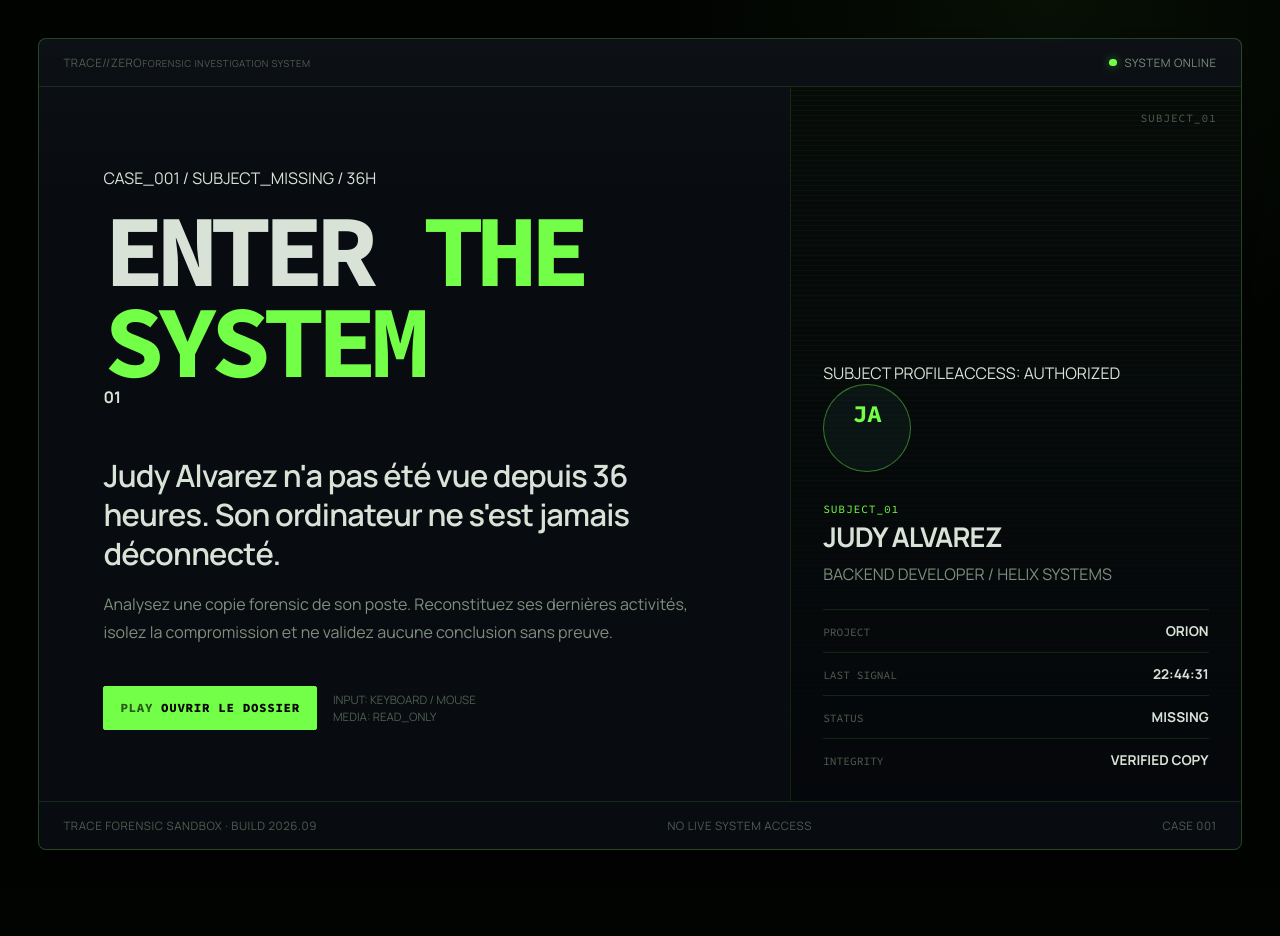
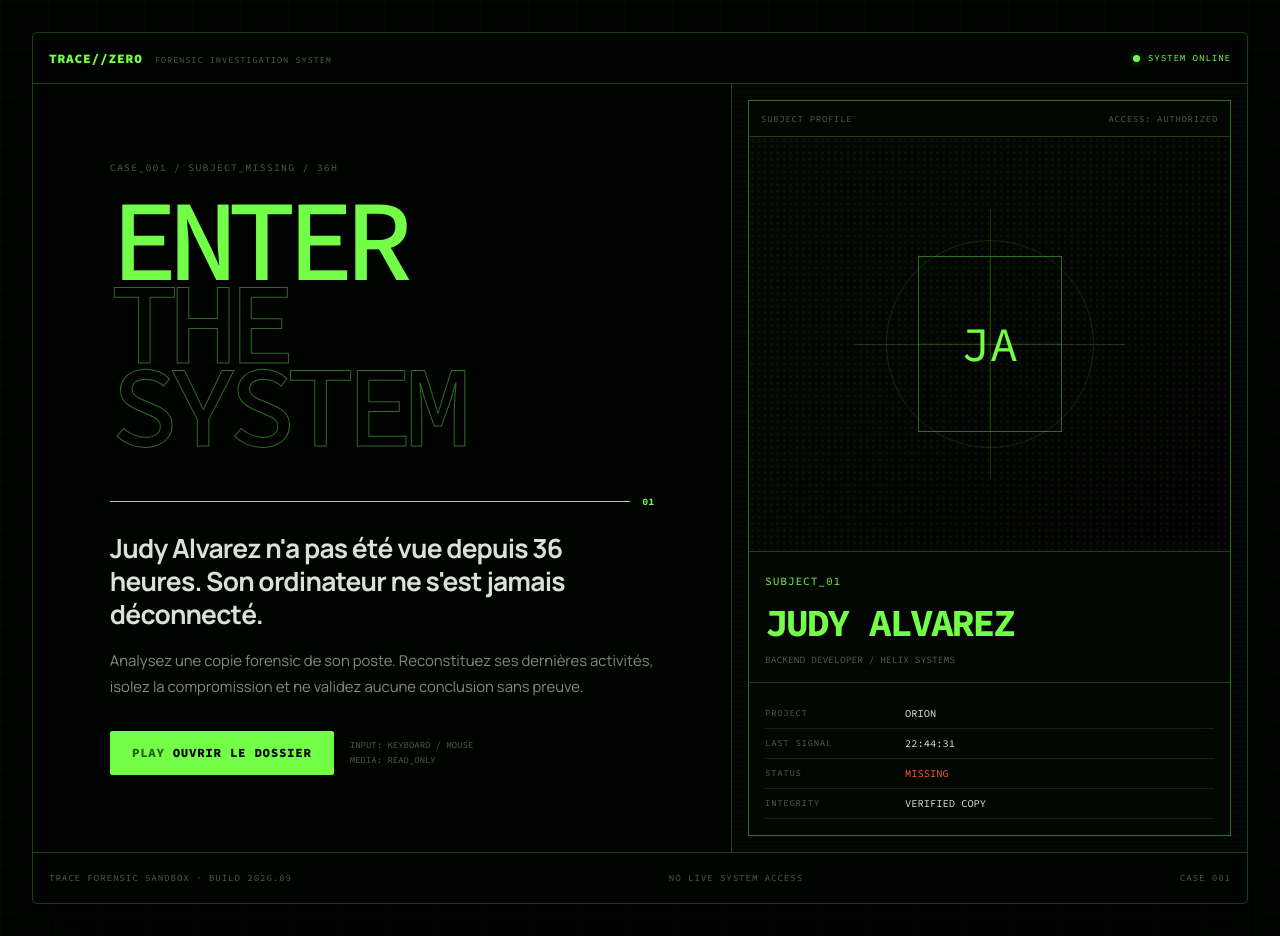
Before and after one commit to Mahkalix/TraceZero, a Next.js app: page / in a window 1280 px wide. Before the commit the page ends 888 px from the top, so only its background shows below. Built offline with nearby package versions, Linux system fonts and the light colour scheme.

Commit message:
style: finish retro system landing

```diff
--- a/src/styles/_pages.scss
+++ b/src/styles/_pages.scss
@@ -1,68 +1,376 @@
 @use "tokens" as *;
-.landing { min-height: 100vh; display: grid; place-items: center; padding: clamp($space-4, 3vw, $space-7); }
+
+.landing {
+  min-height: 100vh;
+  display: grid;
+  place-items: center;
+  padding: clamp($space-3, 3vw, $space-6);
+  background:
+    linear-gradient(90deg, rgb(115 255 72 / 2%) 1px, transparent 1px),
+    linear-gradient(rgb(115 255 72 / 2%) 1px, transparent 1px),
+    $color-bg;
+  background-size: 3rem 3rem;
+}
+
 .landing__frame {
-  width: min(100%, 78rem); overflow: hidden; border: 1px solid $line-strong; border-radius: $radius-lg;
-  background: linear-gradient(180deg, rgb(255 255 255 / 2%), transparent 20%), rgb(9 13 19 / 94%);
+  width: min(100%, 86rem);
+  overflow: hidden;
+  border: 1px solid $line-strong;
+  border-radius: $radius-md;
+  background: rgb(2 4 2 / 97%);
   box-shadow: $shadow-panel;
 }
-.landing__topline,.landing__footer {
-  min-height: 3rem; display: flex; align-items: center; justify-content: space-between; gap: $space-4;
-  padding: 0 $space-5; border-color: $line-subtle; color: $color-text-subtle;
-  font-size: .72rem; letter-spacing: .05em; text-transform: uppercase;
+
+.landing__topline,
+.landing__footer {
+  display: flex;
+  align-items: center;
+  justify-content: space-between;
+  gap: $space-4;
+  min-height: 3.2rem;
+  padding: 0 $space-4;
+  color: $color-text-subtle;
+  font-family: var(--font-mono), monospace;
+  font-size: 0.58rem;
+  letter-spacing: 0.09em;
+  text-transform: uppercase;
 }
-.landing__topline { border-bottom: 1px solid $line-subtle; }
-.landing__footer { border-top: 1px solid $line-subtle; }
-.landing__status { display: inline-flex; align-items: center; gap: $space-2; color: $color-text-muted; }
-.landing__content { display: grid; grid-template-columns: minmax(0,1.25fr) minmax(18rem,.75fr); }
-.landing__copy { padding: clamp($space-6, 6vw, $space-8); }
-.landing h1 {
-  margin: 0; font-family: var(--font-mono), monospace; font-size: clamp(3rem,8vw,6.5rem);
-  font-weight: 650; letter-spacing: -.08em; line-height: .88;
-  span { color: $color-accent; }
+
+.landing__topline {
+  border-bottom: 1px solid $line-strong;
 }
-.landing__hook {
-  max-width: 42rem; margin: $space-7 0 $space-4; font-size: clamp(1.3rem,2.4vw,2rem);
-  font-weight: 600; letter-spacing: -.025em; line-height: 1.28;
-  span { color: $color-text-muted; }
+
+.landing__footer {
+  border-top: 1px solid $line-strong;
 }
-.landing__summary { max-width: 40rem; margin: 0 0 $space-6; color: $color-text-muted; font-size: 1rem; line-height: 1.8; }
-.landing__actions { display: flex; flex-wrap: wrap; align-items: center; gap: $space-4; }
-.landing__hint { max-width: 18rem; color: $color-text-subtle; font-size: .72rem; line-height: 1.5; text-transform: uppercase; }
-.landing__casefile {
-  position: relative; display: flex; flex-direction: column; justify-content: flex-end; min-height: 34rem;
-  padding: $space-6; border-left: 1px solid $line-subtle;
-  background:
-    linear-gradient(180deg, transparent, rgb(5 7 11 / 95%)),
-    repeating-linear-gradient(0deg, rgb(99 230 216 / 3%) 0, rgb(99 230 216 / 3%) 1px, transparent 1px, transparent 5px),
-    $color-panel;
-  &::before {
-    content: "SUBJECT_01"; position: absolute; top: $space-5; right: $space-5; color: $color-text-subtle;
-    font-family: var(--font-mono), monospace; font-size: .7rem; letter-spacing: .08em;
+
+.landing__brand {
+  display: flex;
+  align-items: baseline;
+  gap: $space-3;
+
+  > span {
+    color: $color-accent;
+    font-size: 0.8rem;
+    font-weight: 900;
+  }
+
+  small {
+    color: $color-text-subtle;
+    font-size: 0.55rem;
   }
 }
+
+.landing__status {
+  display: inline-flex;
+  align-items: center;
+  gap: $space-2;
+  color: $color-accent;
+}
+
+.landing__content {
+  display: grid;
+  grid-template-columns: minmax(0, 1.15fr) minmax(22rem, 0.85fr);
+}
+
+.landing__copy {
+  display: flex;
+  flex-direction: column;
+  justify-content: center;
+  min-height: 42rem;
+  padding: clamp($space-6, 6vw, 5.5rem);
+}
+
+.landing__sequence {
+  margin: 0 0 $space-5;
+  color: $color-text-subtle;
+  font-family: var(--font-mono), monospace;
+  font-size: 0.62rem;
+  letter-spacing: 0.12em;
+}
+
+.landing h1 {
+  max-width: 42rem;
+  margin: 0;
+  color: $color-accent;
+  font-family: var(--font-mono), monospace;
+  font-size: clamp(4rem, 9vw, 8.5rem);
+  font-weight: 500;
+  letter-spacing: -0.09em;
+  line-height: 0.72;
+  text-transform: uppercase;
+
+  span {
+    display: block;
+    color: transparent;
+    -webkit-text-stroke: 1px $color-accent-dim;
+  }
+}
+
+.landing__rule {
+  display: grid;
+  grid-template-columns: 1fr auto;
+  align-items: center;
+  gap: $space-3;
+  margin: $space-7 0 $space-5;
+
+  span {
+    height: 1px;
+    background: $color-accent;
+  }
+
+  strong {
+    color: $color-accent;
+    font-family: var(--font-mono), monospace;
+    font-size: 0.62rem;
+  }
+}
+
+.landing__hook {
+  max-width: 38rem;
+  margin: 0 0 $space-4;
+  color: $color-text;
+  font-family: var(--font-ui), sans-serif;
+  font-size: clamp(1.15rem, 2.1vw, 1.65rem);
+  font-weight: 700;
+  letter-spacing: -0.03em;
+  line-height: 1.25;
+}
+
+.landing__summary {
+  max-width: 38rem;
+  margin: 0 0 $space-6;
+  color: $color-text-muted;
+  font-family: var(--font-ui), sans-serif;
+  font-size: 0.93rem;
+  line-height: 1.75;
+}
+
+.landing__actions {
+  display: flex;
+  flex-wrap: wrap;
+  align-items: center;
+  gap: $space-4;
+}
+
+.landing__enter {
+  min-width: 14rem;
+}
+
+.landing__hint {
+  margin: 0;
+  color: $color-text-subtle;
+  font-family: var(--font-mono), monospace;
+  font-size: 0.56rem;
+  line-height: 1.65;
+}
+
+.landing__casefile {
+  min-height: 42rem;
+  padding: $space-4;
+  border-left: 1px solid $line-strong;
+  background:
+    repeating-linear-gradient(
+      0deg,
+      rgb(115 255 72 / 2.2%) 0 1px,
+      transparent 1px 5px
+    ),
+    #030503;
+}
+
+.casefile__screen {
+  height: 100%;
+  display: flex;
+  flex-direction: column;
+  border: 1px solid $accent-line;
+  background: rgb(3 6 3 / 88%);
+}
+
+.casefile__screen-header {
+  display: flex;
+  justify-content: space-between;
+  gap: $space-3;
+  padding: $space-3;
+  border-bottom: 1px solid $line-strong;
+  color: $color-text-subtle;
+  font-family: var(--font-mono), monospace;
+  font-size: 0.56rem;
+  letter-spacing: 0.08em;
+}
+
 .casefile__portrait {
-  width: 5.5rem; height: 5.5rem; display: grid; place-items: center; margin-bottom: $space-5;
-  border: 1px solid $accent-line; border-radius: 50%; color: $color-accent; background: rgb(99 230 216 / 5%);
-  font-family: var(--font-mono), monospace; font-size: 1.5rem; font-weight: 700;
+  position: relative;
+  flex: 1;
+  min-height: 15rem;
+  display: grid;
+  place-items: center;
+  overflow: hidden;
+  border-bottom: 1px solid $line-strong;
+  background:
+    radial-gradient(circle, rgb(115 255 72 / 8%) 0 1px, transparent 1px),
+    linear-gradient(135deg, #050805, #010201);
+  background-size: 0.4rem 0.4rem, auto;
 }
+
+.casefile__target {
+  width: 9rem;
+  aspect-ratio: 0.82;
+  display: grid;
+  place-items: center;
+  border: 1px solid $color-accent-dim;
+  color: $color-accent;
+  background:
+    linear-gradient(90deg, transparent 49%, rgb(115 255 72 / 10%) 50%, transparent 51%),
+    linear-gradient(0deg, transparent 49%, rgb(115 255 72 / 10%) 50%, transparent 51%);
+  font-family: var(--font-mono), monospace;
+  font-size: 3rem;
+}
+
+.casefile__crosshair {
+  position: absolute;
+  width: 13rem;
+  height: 13rem;
+  border: 1px solid rgb(115 255 72 / 14%);
+  border-radius: 50%;
+
+  &::before,
+  &::after {
+    content: "";
+    position: absolute;
+    background: rgb(115 255 72 / 18%);
+  }
+
+  &::before {
+    top: 50%;
+    left: -2rem;
+    right: -2rem;
+    height: 1px;
+  }
+
+  &::after {
+    top: -2rem;
+    bottom: -2rem;
+    left: 50%;
+    width: 1px;
+  }
+}
+
 .casefile__identity {
-  h2 { margin: 0; font-size: 1.7rem; letter-spacing: -.03em; }
-  p:last-child { margin: $space-2 0 $space-5; color: $color-text-muted; }
+  padding: $space-4;
+  border-bottom: 1px solid $line-strong;
+
+  h2 {
+    margin: $space-2 0;
+    color: $color-accent;
+    font-family: var(--font-mono), monospace;
+    font-size: clamp(1.6rem, 3vw, 2.4rem);
+    letter-spacing: -0.06em;
+  }
+
+  p {
+    margin: 0;
+    color: $color-text-subtle;
+    font-family: var(--font-mono), monospace;
+    font-size: 0.6rem;
+  }
 }
+
 .casefile__metadata {
-  display: grid; gap: $space-3; margin: 0;
-  div { display: flex; align-items: baseline; justify-content: space-between; gap: $space-4; padding-top: $space-3; border-top: 1px solid $line-subtle; }
-  dt { color: $color-text-subtle; font-family: var(--font-mono), monospace; font-size: .7rem; text-transform: uppercase; }
-  dd { margin: 0; text-align: right; font-size: .85rem; font-weight: 650; }
+  margin: 0;
+  padding: $space-4;
+
+  div {
+    display: grid;
+    grid-template-columns: 8rem 1fr;
+    gap: $space-3;
+    padding: $space-2 0;
+    border-bottom: 1px solid $line-subtle;
+  }
+
+  dt {
+    color: $color-text-subtle;
+    font-family: var(--font-mono), monospace;
+    font-size: 0.56rem;
+    letter-spacing: 0.08em;
+  }
+
+  dd {
+    margin: 0;
+    color: $color-text;
+    font-family: var(--font-mono), monospace;
+    font-size: 0.65rem;
+  }
+
+  .casefile__alert {
+    color: $color-orange;
+  }
 }
+
 .briefing__facts {
-  display: grid; gap: $space-3; margin: $space-6 0;
-  div { padding: $space-4; border-left: .1875rem solid $color-accent-dim; background: rgb(255 255 255 / 2.5%); }
-  dt { color: $color-text-subtle; font-family: var(--font-mono), monospace; font-size: .72rem; letter-spacing: .04em; text-transform: uppercase; }
-  dd { margin: $space-1 0 0; font-weight: 700; }
+  display: grid;
+  gap: $space-3;
+  margin: $space-6 0;
+
+  div {
+    padding: $space-4;
+    border-left: 2px solid $color-accent;
+    background: rgb(115 255 72 / 2%);
+  }
+
+  dt {
+    color: $color-text-subtle;
+    font-family: var(--font-mono), monospace;
+    font-size: 0.62rem;
+    letter-spacing: 0.07em;
+  }
+
+  dd {
+    margin: $space-1 0 0;
+    font-weight: 700;
+  }
 }
-@media (max-width: 52rem) {
-  .landing__content { grid-template-columns: 1fr; }
-  .landing__casefile { min-height: 24rem; border-top: 1px solid $line-subtle; border-left: 0; }
-  .landing__topline,.landing__footer { align-items: flex-start; flex-direction: column; justify-content: center; padding-block: $space-3; }
+
+@media (max-width: 58rem) {
+  .landing__content {
+    grid-template-columns: 1fr;
+  }
+
+  .landing__copy,
+  .landing__casefile {
+    min-height: auto;
+  }
+
+  .landing__casefile {
+    border-top: 1px solid $line-strong;
+    border-left: 0;
+  }
 }
+
+@media (max-width: 38rem) {
+  .landing {
+    padding: 0;
+  }
+
+  .landing__frame {
+    border-right: 0;
+    border-left: 0;
+    border-radius: 0;
+  }
+
+  .landing__topline,
+  .landing__footer {
+    align-items: flex-start;
+    flex-direction: column;
+    justify-content: center;
+    padding-block: $space-3;
+  }
+
+  .landing__brand small,
+  .landing__footer span:nth-child(2) {
+    display: none;
+  }
+
+  .landing h1 {
+    font-size: clamp(3.4rem, 20vw, 5.4rem);
+  }
+}
```
